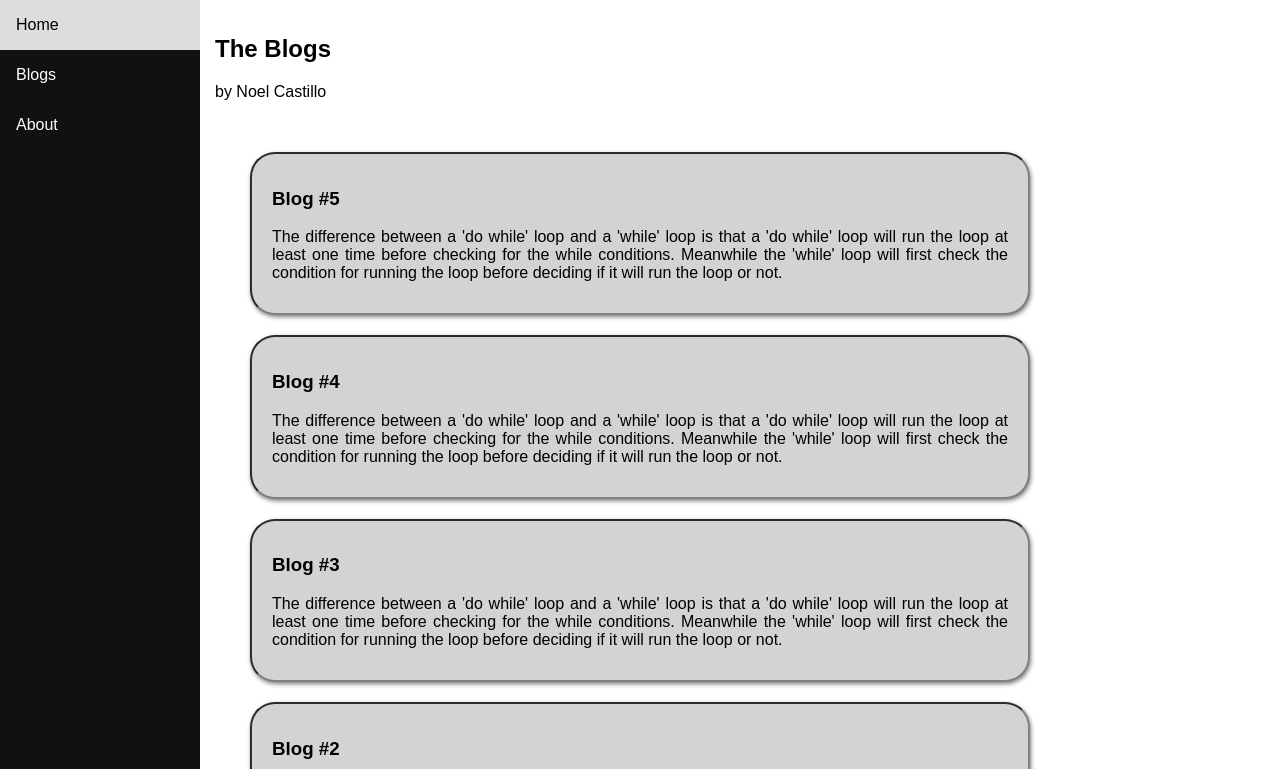
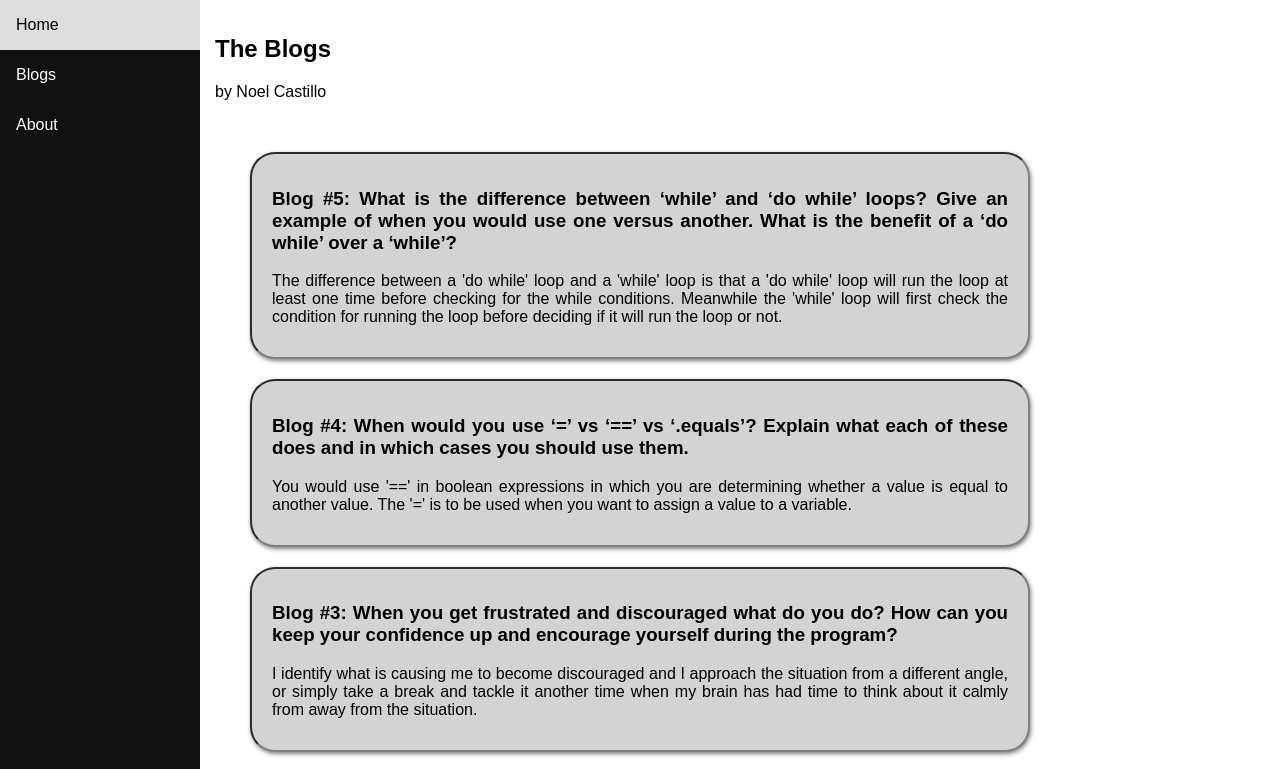
Before and after one commit to noel-castillo/noel-castillo.github.io, a plain HTML site: page index.html in a window 1280 px wide. Shown: the top 769 px of the page. Drawn offline with Linux system fonts and the light colour scheme.

Commit message:
Blog updaete

```diff
--- a/index.html
+++ b/index.html
@@ -91,17 +91,19 @@ margin-top:0px;
   <p>by Noel Castillo</p>
 </div>
 <div class="column">
-<h3 style="margin-left:15%, margin-right:10%">Blog #5</h3>
+<h3 style="margin-left:15%, margin-right:10%">Blog #5: What is the difference between ‘while’ and ‘do while’ loops?
+Give an example of when you would use one versus another. What is the benefit of a ‘do while’ over a ‘while’?</h3>
 <p>The difference between a 'do while' loop and a 'while' loop is that a 'do while' loop will run the loop at least one time before checking for the while conditions.
 Meanwhile the 'while' loop will first check the condition for running the loop before deciding if it will run the loop or not.</p>
 </div><div class="column">
-<h3 style="margin-left:15%, margin-right:10%">Blog #4</h3>
-<p>The difference between a 'do while' loop and a 'while' loop is that a 'do while' loop will run the loop at least one time before checking for the while conditions.
-Meanwhile the 'while' loop will first check the condition for running the loop before deciding if it will run the loop or not.</p>
+<h3 style="margin-left:15%, margin-right:10%">Blog #4: When would you use ‘=’ vs ‘==’ vs ‘.equals’? Explain what each of these does and in which cases you should use them.</h3>
+<p>You would use '==' in boolean expressions in which you are determining whether a value is equal to another value. The '=' is to be used when you want to
+  assign a value to a variable.</p>
 </div><div class="column">
-<h3 style="margin-left:15%, margin-right:10%">Blog #3</h3>
-<p>The difference between a 'do while' loop and a 'while' loop is that a 'do while' loop will run the loop at least one time before checking for the while conditions.
-Meanwhile the 'while' loop will first check the condition for running the loop before deciding if it will run the loop or not.</p>
+<h3 style="margin-left:15%, margin-right:10%">Blog #3: When you get frustrated and discouraged what do you do? How can you keep your
+  confidence up and encourage yourself during the program?</h3>
+<p>I identify what is causing me to become discouraged and I approach the situation from a different angle, or simply take a break and tackle it another time when
+my brain has had time to think about it calmly from away from the situation.</p>
 </div><div class="column">
 <h3 style="margin-left:15%, margin-right:10%">Blog #2</h3>
 <p>The difference between a 'do while' loop and a 'while' loop is that a 'do while' loop will run the loop at least one time before checking for the while conditions.
```
Also changed, not shown: blogs.html (+4 -3 lines).
